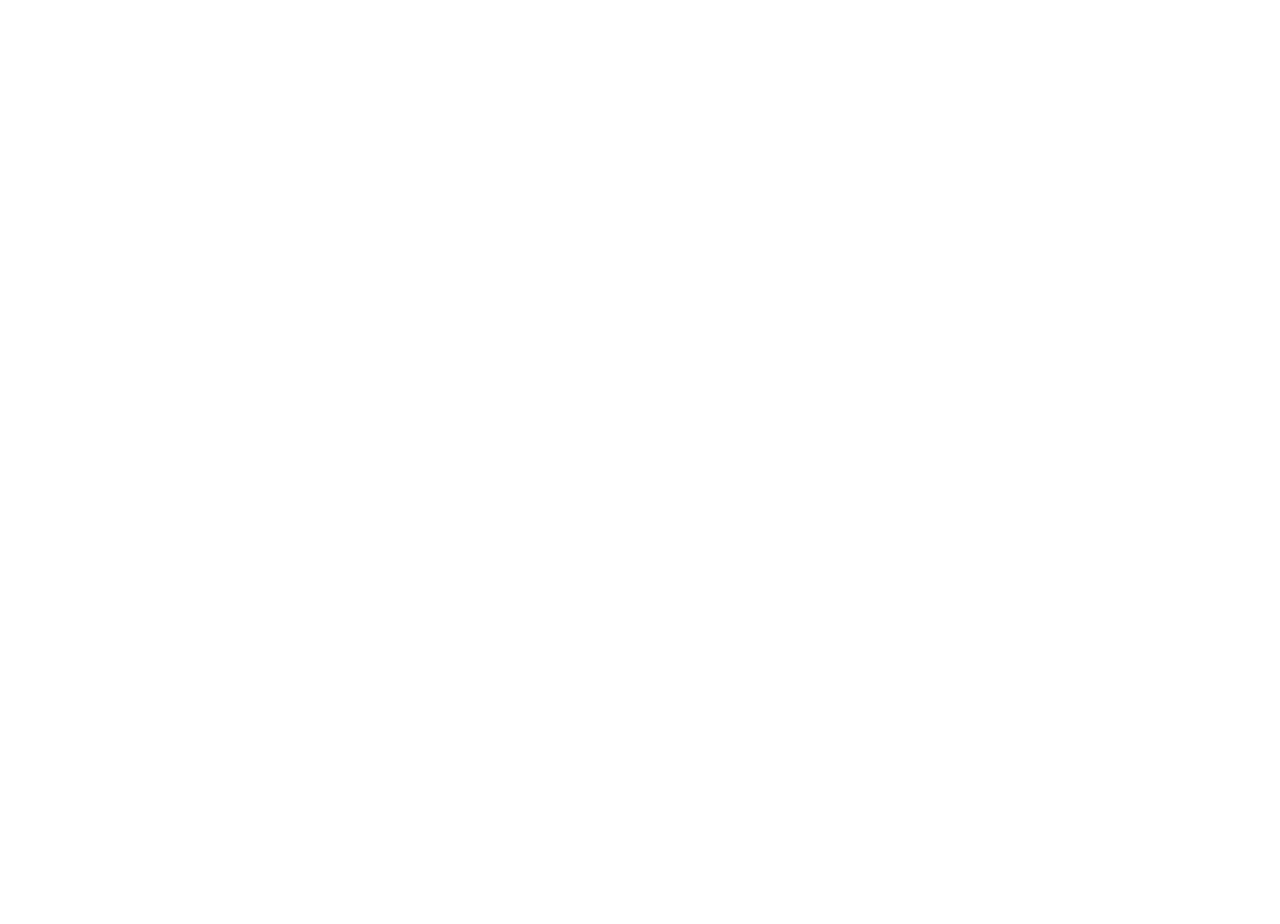
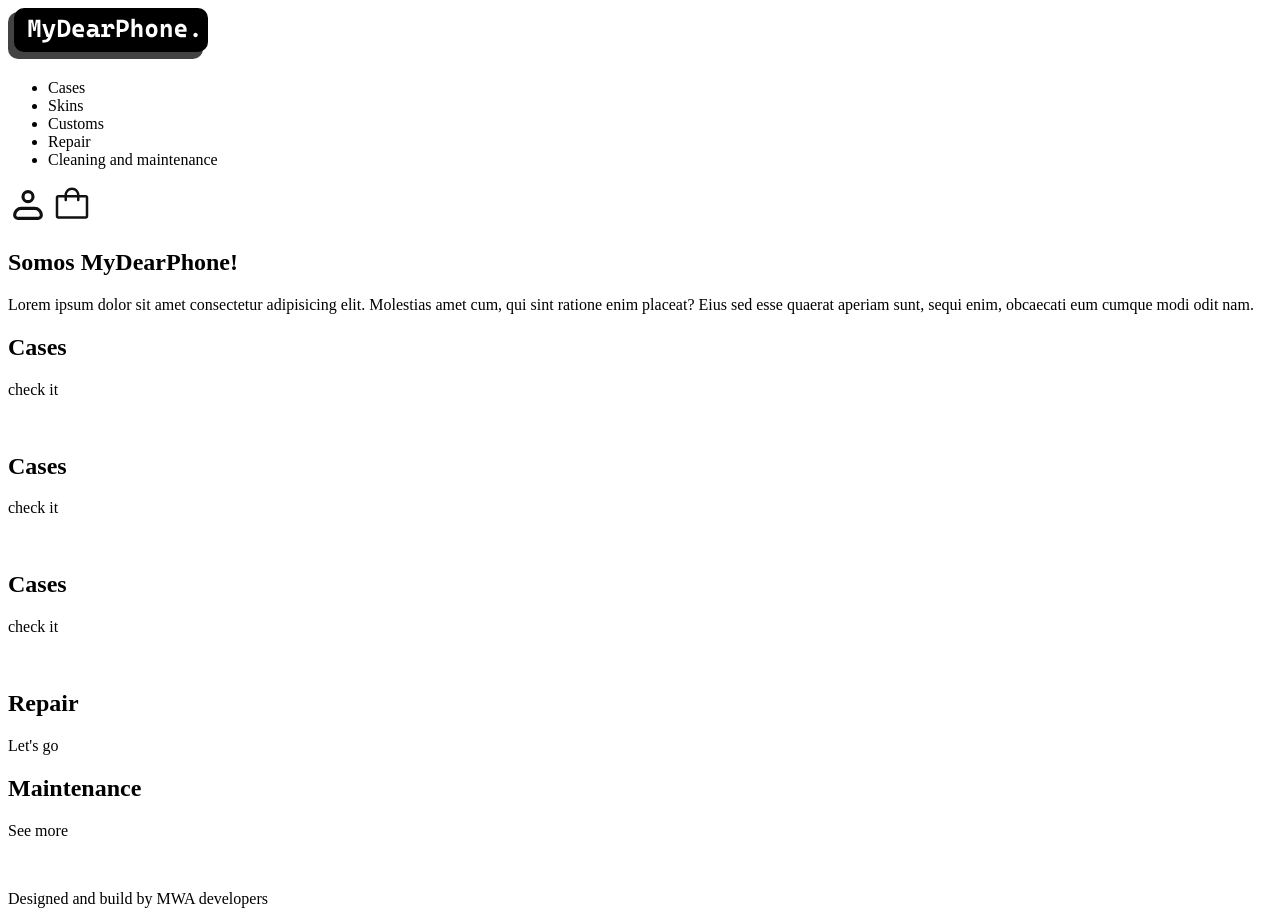
Before and after one commit to Drave18/mydearphone, a plain HTML site: page index.html in a window 1280 px wide. Before the commit the page ends 800 px from the top, so only its background shows below. Drawn offline with Linux system fonts and the light colour scheme.

Commit message:
Maquetacion inicial

```diff
--- a/index.html
+++ b/index.html
@@ -4,8 +4,87 @@
     <meta charset="UTF-8">
     <meta name="viewport" content="width=device-width, initial-scale=1.0">
     <title>Document</title>
+    <script src="https://kit.fontawesome.com/19f7eaa3ea.js" crossorigin="anonymous"></script>
 </head>
 <body>
-
+    <header>
+        <nav>
+            <img src="/img/logo.svg" alt="" class="logo">
+            <ul>
+                <li>Cases</li>
+                <li>Skins</li>
+                <li>Customs</li>
+                <li>Repair</li>
+                <li>Cleaning and maintenance</li>
+            </ul>
+            <img src="/img/user.svg" alt="">
+            <img src="/img/bag.svg" alt="">
+        </nav>
+    </header>
+    <section class="description">
+        <h1 class="description__title">
+            Somos MyDearPhone!
+        </h1>
+        <p class="description__paragraph">
+            Lorem ipsum dolor sit amet consectetur adipisicing elit.
+            Molestias amet cum, qui sint ratione enim placeat? Eius
+            sed esse quaerat aperiam sunt, sequi enim, obcaecati
+            eum cumque modi odit nam.
+        </p>
+    </section>
+    <section class="bands">
+        <article class="bands__cases">
+            <div class="bands__text">
+                <h2 class="bands__title">Cases</h2>
+                <p class="bands__paragraph">check it</p>
+            </div>
+            <img src="" alt="">
+        </article>
+        <article class="bands__skins">
+            <div class="bands__text">
+                <h2 class="bands__title">Cases</h2>
+                <p class="bands__paragraph">check it</p>
+            </div>
+            <img src="" alt="">
+        </article>
+        <article class="bands__custom">
+            <div class="bands__text">
+                <h2 class="bands__title">Cases</h2>
+                <p class="bands__paragraph">check it</p>
+            </div>
+            <img src="" alt="">
+        </article>
+    </section>
+    <section class="message-header">
+        <h2 class="message-header__title">Repair</h2>
+        <p class="message-header__paragraph"></p>
+        <div class="message-header__button">
+            <p class="message-header__content-button">Let's go</p>
+        </div>
+    </section>
+    <section class="maintenance">
+        <h2 class="maintenance__title">Maintenance</h2>
+        <p class="maintenance__paragraph">See more</p>
+        <article class="maintenance__mostwanted">
+            <div class="maintenance__mostwanted-item"></div>
+            <div class="maintenance__mostwanted-item"></div>
+            <div class="maintenance__mostwanted-item"></div>
+            <div class="maintenance__mostwanted-item"></div>
+        </article>
+        <article class="maintenance__specialedition">
+            <div class="maintenance__specialedition-item"></div>
+            <div class="maintenance__specialedition-item"></div>
+            <div class="maintenance__specialedition-item"></div>
+            <div class="maintenance__specialedition-item"></div>
+        </article>
+        <div class="maintenance__button"></div>
+    </section>
+    <footer>
+        <img src="" alt="" class="logo-footer">
+        <div class="contact"></div>
+        <div class="social-media"></div>
+        <div class="work"></div>
+        <div class="banner"><p>Designed and build by MWA developers</p></div>
+    </footer>
 </body>
 </html>
--- /dev/null
+++ b/styles/main.css
@@ -0,0 +1,13 @@
+@import "./index.css";
+
+html {
+    scroll-behavior: smooth;
+}
+@import url('https://fonts.googleapis.com/css2?family=Source+Code+Pro:ital,wght@0,200..900;1,200..900&display=swap');
+
+* {
+    padding: 0px;
+    margin: 0px;
+    box-sizing: border-box;
+    font-family: "Source Code Pro", monospace;
+}
```
Also changed, not shown: img/bag.svg (added), img/logo.svg (added), img/user.svg (added), pages/bag.html (added), pages/maintenance.html (added), pages/product.html (added), pages/profile.html (added), pages/repair.html (added), pages/shop.html (added), styles/index.css (added).
